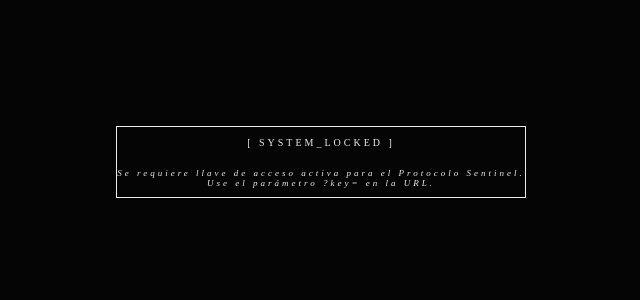
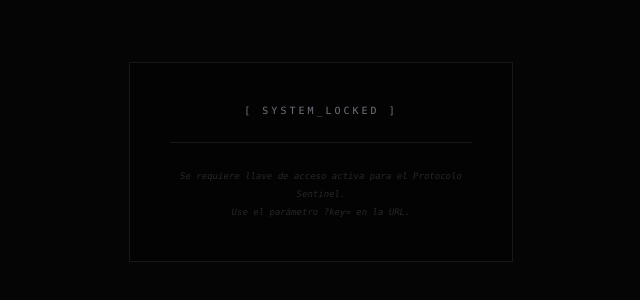
Before and after one commit to JaimeEstuardo/florian-sentinel, a Next.js app: page / in a window 1280 px wide. Shown: the part 238-538 px from the top of the page, without its empty margins (319-959 px from the left). Built offline with nearby package versions, Linux system fonts and the light colour scheme.

Commit message:
BUILD: Final Tailwind v4 PostCSS fix

```diff
--- a/app/globals.css
+++ b/app/globals.css
@@ -1,17 +1,16 @@
-@tailwind base;
-@tailwind components;
-@tailwind utilities;
+@import "tailwindcss";
 
-html, body {
-  background-color: #050505 !important;
-  color: #ececec !important;
-  margin: 0;
-  padding: 0;
-  box-sizing: border-box;
+:root {
+  --background: #050505;
+  --foreground: #ececec;
 }
 
-@layer base {
-  body {
-    @apply bg-[#050505] text-[#ececec] antialiased min-h-screen;
-  }
+@theme {
+  --color-sentinel: #008ed6;
 }
+
+body {
+  background-color: #050505;
+  color: #ececec;
+  font-family: ui-monospace, SFMono-Regular, Menlo, Monaco, Consolas, monospace;
+}
```
Also changed, not shown: package.json (+14 -15 lines), 1 other file (tests, documents, lock files or other folders).
